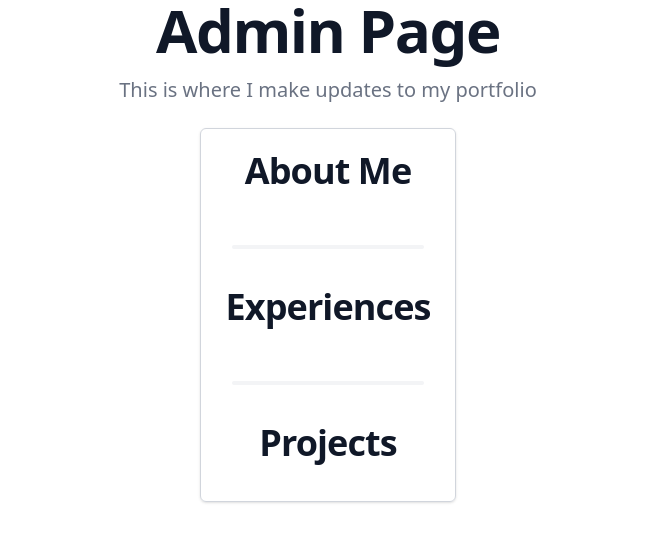
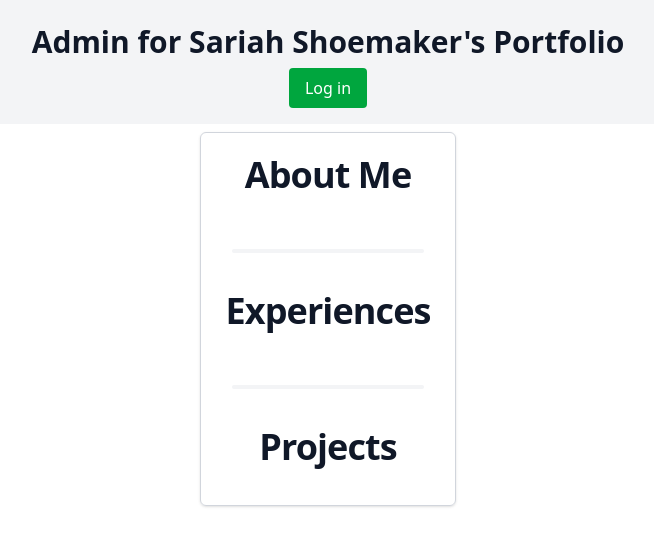
Before and after one commit to sariah-shoe/MyPortfolio, a React (Vite) app in the folder client/: page /admin in a window 1280 px wide. Shown: the top 546 px of the page, without its empty margins (312-966 px from the left). Built offline with nearby package versions, Linux system fonts and the light colour scheme; no server answers.

Commit message:
Frontend auth ui

```diff
--- a/client/package.json
+++ b/client/package.json
@@ -15,6 +15,7 @@
     "react-dom": "^19.1.0",
     "react-dotenv": "^0.1.3",
     "react-router-dom": "^7.8.0",
+    "reactjs-popup": "^2.0.6",
     "tailwindcss": "^4.1.11"
   },
   "devDependencies": {
--- a/client/src/components/AboutMe/AboutMe.tsx
+++ b/client/src/components/AboutMe/AboutMe.tsx
@@ -8,11 +8,11 @@ export default function AboutMe() {
         <div className="mx-auto max-w-screen-xl px-4 py-8 sm:px-6 lg:px-8">
             <div className="grid grid-cols-1 gap-4 md:grid-cols-4 md:items-center md:gap-8">
                 <div className="md:col-span-3">
-                    <img
+                    {aboutMeData.headshot ? <img
                         src={aboutMeData.headshot.url}
                         className="rounded"
                         alt=""
-                    />
+                    /> : "No Image Found"}
                 </div>
 
                 <div className="md:col-span-1">
@@ -22,7 +22,7 @@ export default function AboutMe() {
                         </h2>
 
                         <p className="mt-4 text-gray-700">
-                            {aboutMeData.blurb}
+                            {aboutMeData.blurb ? aboutMeData.blurb : "No Blurb Found"}
                         </p>
                     </div>
                 </div>
--- a/client/src/components/Admin/Admin.tsx
+++ b/client/src/components/Admin/Admin.tsx
@@ -1,7 +1,14 @@
 import { Outlet } from "react-router-dom"
+import LogIn from "./LogIn"
 
 export default function Admin(){
     return(
-        <Outlet />
+        <>
+            <div className="bg-gray-100 flex items-center flex-col p-4 mb-2">
+                <h1 className="text-2xl font-semibold text-gray-900 sm:text-3xl m-2">Admin for Sariah Shoemaker's Portfolio</h1>
+                <LogIn />
+            </div>
+            <Outlet/>
+        </>
     )
 }
--- a/client/src/components/Admin/AdminHome.tsx
+++ b/client/src/components/Admin/AdminHome.tsx
@@ -1,14 +1,8 @@
 import { Link } from "react-router-dom"
+export default function AdminHome() {
 
-export default function AdminHome() {
     return (
         <div className="flex flex-col items-center">
-            <h2 className="mb-4 text-4xl font-extrabold leading-none tracking-tight text-gray-900 md:text-5xl lg:text-6xl">
-                Admin Page
-            </h2>
-            <p className="mb-6 text-lg font-normal text-gray-500 lg:text-xl sm:px-16 xl:px-48">
-                This is where I make updates to my portfolio
-            </p>
             <div className="flex flex-col items-center block rounded-md border border-gray-300 p-4 shadow-sm sm:p-6">
                 <Link to={"/admin/about"} className="mb-4 text-3xl font-extrabold leading-none tracking-tight text-gray-900 md:text-4xl">About Me</Link>
                 <hr className="w-48 h-1 mx-auto my-4 bg-gray-100 border-0 rounded-sm md:my-10 dark:bg-gray-700" />
--- /dev/null
+++ b/client/src/components/Admin/LogIn.tsx
@@ -0,0 +1,90 @@
+import { Form } from "react-router-dom"
+import Popup from "reactjs-popup"
+import { useAuth } from "../Shared/AuthContext";
+
+export default function LogIn() {
+    const { auth, setAuth } = useAuth();
+
+    const handleLogin = () => {
+        setAuth(true);
+    }
+
+    const handleLogout = () => {
+        setAuth(false);
+    }
+
+    return (
+        <>
+            <Popup
+                trigger={auth ?
+                    <button
+                        className="px-4 py-2 bg-red-600 text-white rounded hover:bg-red-700 disabled:opacity-60"
+                    >
+                        Log out
+                    </button>
+                    : <button
+                        className="px-4 py-2 bg-green-600 text-white rounded hover:bg-green-700 disabled:opacity-60"
+                    >
+                        Log in
+                    </button>
+                }
+                modal
+                nested
+            >
+                {!auth ? (((close: () => void) => (
+                    <div className="modal rounded-lg bg-gray-100 p-6">
+                        <button className="close inline-block rounded-full border border-red-400 bg-red-400 p-3 text-white hover:bg-transparent hover:text-red-400" onClick={close}>
+                            <span className="sr-only"> Close </span>
+
+                            <svg className="w-6 h-6 text-gray-800 dark:text-white" aria-hidden="true" xmlns="http://www.w3.org/2000/svg" width="24" height="24" fill="black" viewBox="0 0 24 24">
+                                <path fill-rule="evenodd" d="M2 12C2 6.477 6.477 2 12 2s10 4.477 10 10-4.477 10-10 10S2 17.523 2 12Zm7.707-3.707a1 1 0 0 0-1.414 1.414L10.586 12l-2.293 2.293a1 1 0 1 0 1.414 1.414L12 13.414l2.293 2.293a1 1 0 0 0 1.414-1.414L13.414 12l2.293-2.293a1 1 0 0 0-1.414-1.414L12 10.586 9.707 8.293Z" clip-rule="evenodd" />
+                            </svg>
+
+                        </button>
+                        <div className="header text-2xl font-bold text-gray-900 sm:text-3xl p-2"> Log In </div>
+                        <div className="content">
+                            {' '}
+                            <Form action="#" className="mx-auto max-w-md space-y-4 rounded-lg border border-gray-300 bg-gray-100 p-6">
+                                <div>
+                                    <label className="block text-sm font-medium text-gray-900" htmlFor="email">Email</label>
+
+                                    <input className="mt-1 w-full rounded-lg border-gray-300 focus:border-indigo-500 focus:outline-none" id="email" type="email" placeholder="admin@email.com" />
+                                </div>
+
+                                <div>
+                                    <label className="block text-sm font-medium text-gray-900" htmlFor="password">Password</label>
+
+                                    <input className="mt-1 w-full rounded-lg border-gray-300 focus:border-indigo-500 focus:outline-none" id="password" type="password" placeholder="SuperSecretPass1" />
+                                </div>
+
+                                <button className="block w-full rounded-lg border border-green-600 bg-green-600 px-12 py-3 text-sm font-medium text-white transition-colors hover:bg-transparent hover:text-green-600" type="submit" onClick={handleLogin}>
+                                    Log In
+                                </button>
+                            </Form>
+                        </div>
+                    </div>
+                )) as unknown as React.ReactNode)
+                    : (((close: () => void) => (
+                        <div className="modal rounded-lg bg-gray-100 p-6">
+                            <button className="close inline-block rounded-full border border-red-400 bg-red-400 p-3 text-white hover:bg-transparent hover:text-red-400" onClick={close}>
+                                <span className="sr-only"> Close </span>
+
+                                <svg className="w-6 h-6 text-gray-800 dark:text-white" aria-hidden="true" xmlns="http://www.w3.org/2000/svg" width="24" height="24" fill="black" viewBox="0 0 24 24">
+                                    <path fill-rule="evenodd" d="M2 12C2 6.477 6.477 2 12 2s10 4.477 10 10-4.477 10-10 10S2 17.523 2 12Zm7.707-3.707a1 1 0 0 0-1.414 1.414L10.586 12l-2.293 2.293a1 1 0 1 0 1.414 1.414L12 13.414l2.293 2.293a1 1 0 0 0 1.414-1.414L13.414 12l2.293-2.293a1 1 0 0 0-1.414-1.414L12 10.586 9.707 8.293Z" clip-rule="evenodd" />
+                                </svg>
+
+                            </button>
+                            <div className="header text-2xl font-bold text-gray-900 sm:text-3xl p-2"> Log Out </div>
+                            <div className="content">
+                                {' '}
+                                <p className="p-2">Do you want to log out?</p>
+                                <button className="block w-full rounded-lg border border-red-600 bg-red-600 px-12 py-3 text-sm font-medium text-white transition-colors hover:bg-transparent hover:text-red-600" type="submit" onClick={handleLogout}>
+                                    Log Out
+                                </button>
+                            </div>
+                        </div>
+                    )) as unknown as React.ReactNode)}
+            </Popup>
+        </>
+    )
+}
--- a/client/src/components/Errors/AdminErrorPage.tsx
+++ b/client/src/components/Errors/AdminErrorPage.tsx
@@ -1,10 +1,15 @@
 // src/components/Errors/AdminErrorPage.tsx
 import { isRouteErrorResponse, Link, useRouteError } from "react-router-dom";
+import { useAuth } from "../Shared/AuthContext";
 
 export default function AdminErrorPage() {
   const error = useRouteError();
+  const { setAuth } = useAuth();
 
   if (isRouteErrorResponse(error)) {
+    if(error.status == 401){
+      setAuth(false);
+    }
     return (
       <main className="mx-auto max-w-2xl p-8">
         <h1 className="text-2xl font-bold">Request failed</h1>
--- a/client/src/components/Resume/resume.tsx
+++ b/client/src/components/Resume/resume.tsx
@@ -1,5 +1,3 @@
-import Header from '../HeaderFooter/header';
-import Footer from '../HeaderFooter/footer';
 import type { AboutObject } from '../Shared/types';
 import { useLoaderData } from 'react-router-dom';
 
@@ -16,6 +14,8 @@ export default function Resume() {
                             </h2>
                         </div>
 
+                        {
+                        aboutMeData.resume ?
                         <iframe
                             src={aboutMeData.resume.url}
                             width="100%"
@@ -24,6 +24,8 @@ export default function Resume() {
                             title="PDF-file"
                         >
                         </iframe>
+                        : "No Resume Found"
+        }
                     </div>
                 </div>
             </section>
--- /dev/null
+++ b/client/src/components/Shared/AuthContext.tsx
@@ -0,0 +1,22 @@
+import React, { createContext, useContext, useState } from "react";
+import type { AuthContextType } from "./types";
+
+const AuthContext = createContext<AuthContextType | undefined>(undefined);
+
+export function AuthProvider({ children }: { children: React.ReactNode }) {
+    const [auth, setAuth] = useState(false);
+
+    return (
+        <AuthContext.Provider value={{ auth, setAuth }}>
+            {children}
+        </AuthContext.Provider>
+    )
+}
+
+export function useAuth() {
+  const ctx = useContext(AuthContext);
+  if (!ctx) {
+    throw new Error("useAuth must be used within an AuthProvider");
+  }
+  return ctx;
+}
--- a/client/src/components/Shared/types.ts
+++ b/client/src/components/Shared/types.ts
@@ -39,3 +39,9 @@ export interface ProjectObject {
   extra: string;
   _id: string;
 }
+
+// Interface to help with managing admin log in/out
+export type AuthContextType = {
+  auth: boolean;
+  setAuth: React.Dispatch<React.SetStateAction<boolean>>;
+};
--- a/client/src/main.tsx
+++ b/client/src/main.tsx
@@ -1,12 +1,15 @@
 import { StrictMode } from 'react'
 import { createRoot } from 'react-dom/client'
 import { RouterProvider } from 'react-router-dom';
+import { AuthProvider } from './components/Shared/AuthContext.tsx';
 import router from './routes.tsx';
 import './main.css';
 
 
 createRoot(document.getElementById('root')!).render(
   <StrictMode>
-    <RouterProvider router={router} />
+    <AuthProvider>
+      <RouterProvider router={router} />
+    </AuthProvider>
   </StrictMode>,
 )
```
Also changed, not shown: 1 other file (tests, documents, lock files or other folders).
